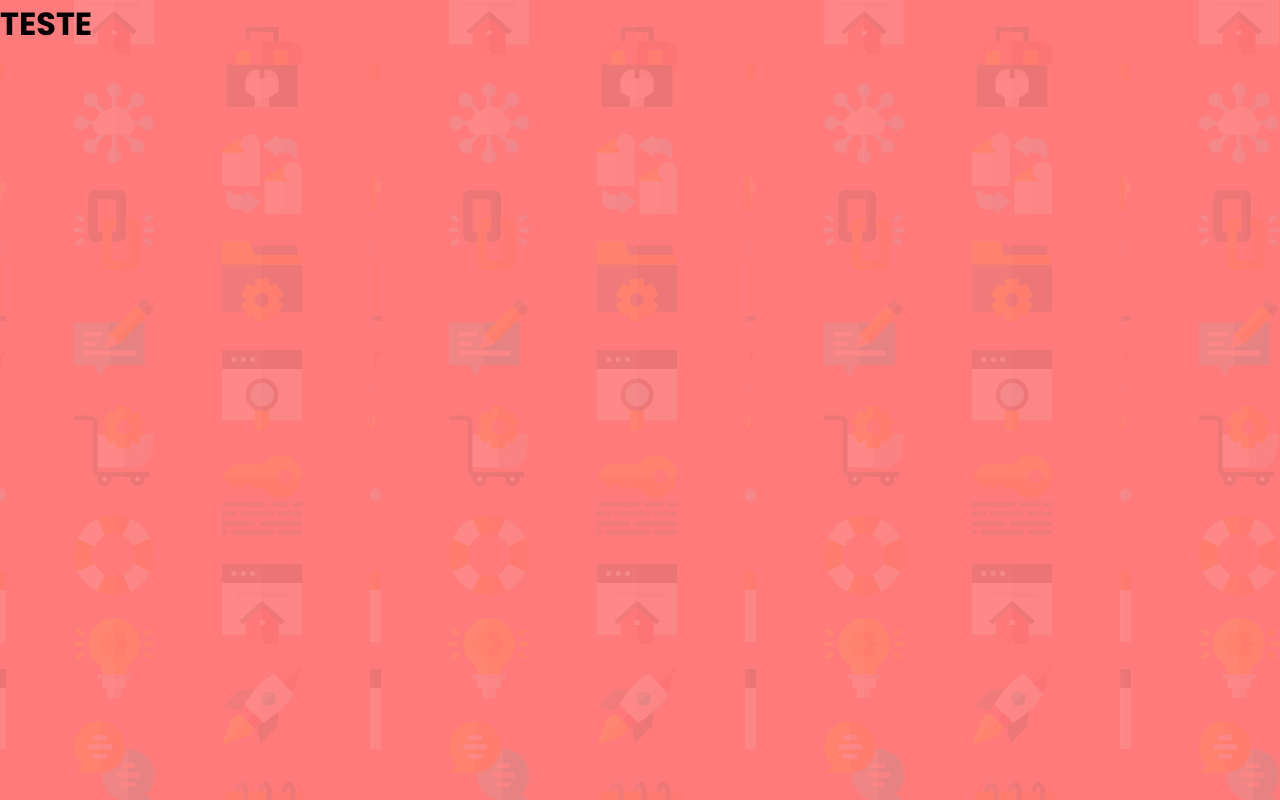
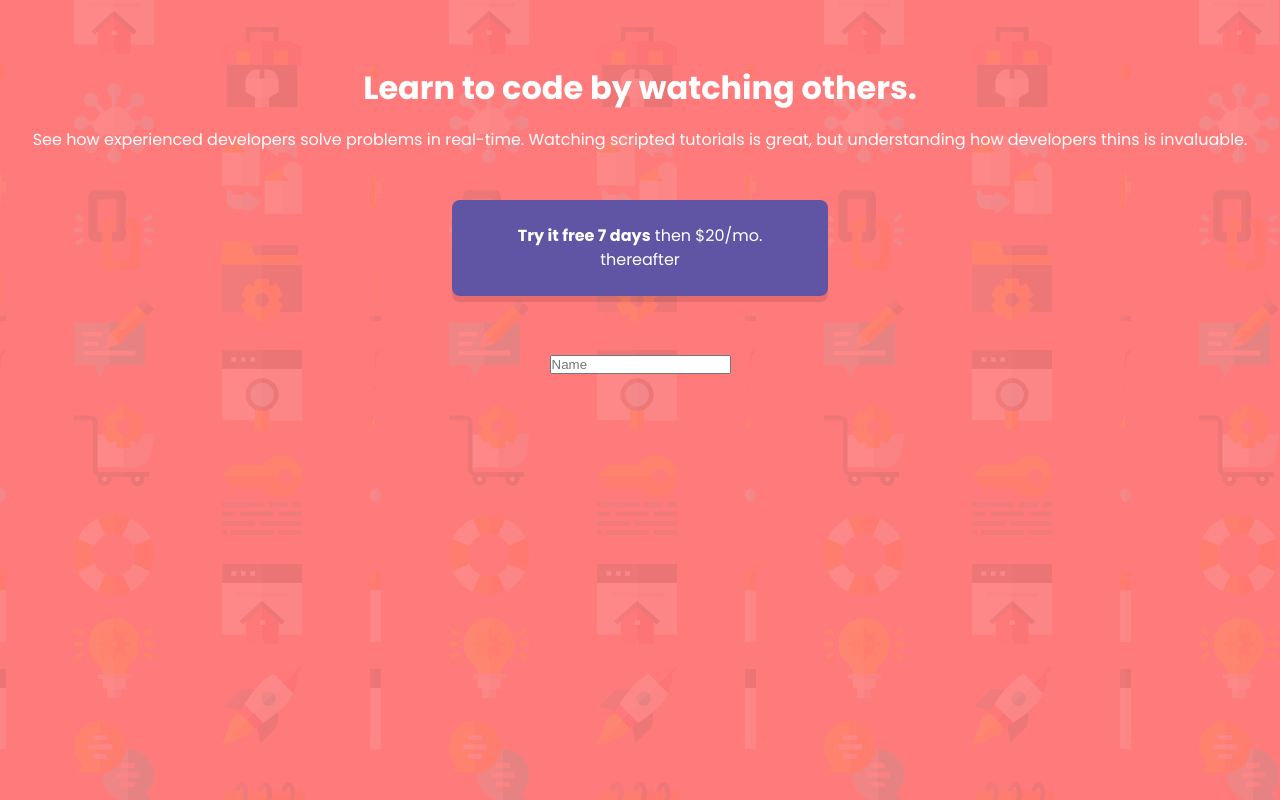
Before and after one commit to carvalhaus/signup-form, a React (Vite) app: page / in a window 1280 px wide. Built offline with nearby package versions, Linux system fonts and the light colour scheme.

Commit message:
feat: Slogan, Main, Trial and Form components created

```diff
--- a/src/App.css
+++ b/src/App.css
@@ -3,4 +3,6 @@
   background-image: url("/src/assets/bg-intro-mobile.png");
   height: 100vh;
   width: 100vw;
+
+  padding: 3rem 1rem;
 }
--- a/src/App.jsx
+++ b/src/App.jsx
@@ -1,12 +1,12 @@
-import { useState } from "react";
+import Slogan from "./components/Slogan";
 import "./App.css";
+import Main from "./components/Main";
 
 function App() {
-  const [count, setCount] = useState(0);
-
   return (
     <>
-      <h1>TESTE</h1>
+      <Slogan />
+      <Main />
     </>
   );
 }
--- /dev/null
+++ b/src/components/Form/index.jsx
@@ -0,0 +1,13 @@
+import "./Form.css";
+
+const Form = () => {
+  return (
+    <form>
+      <label>
+        <input type="text" placeholder="Name" />
+      </label>
+    </form>
+  );
+};
+
+export default Form;
--- /dev/null
+++ b/src/components/Main/Main.css
@@ -0,0 +1,7 @@
+.main-content {
+  align-items: center;
+  display: flex;
+  flex-direction: column;
+  gap: 0.5rem;
+  justify-content: center;
+}
--- /dev/null
+++ b/src/components/Main/index.jsx
@@ -0,0 +1,14 @@
+import Form from "../Form";
+import Trial from "../Trial";
+import "./Main.css";
+
+const Main = () => {
+  return (
+    <div className="main-content">
+      <Trial />
+      <Form />
+    </div>
+  );
+};
+
+export default Main;
--- /dev/null
+++ b/src/components/Slogan/Slogan.css
@@ -0,0 +1,12 @@
+.slogan {
+  color: #fff;
+  text-align: center;
+}
+
+.slogan h1 {
+  margin: 1rem 0;
+}
+
+.slogan p {
+  padding: 0 0.5rem;
+}
--- /dev/null
+++ b/src/components/Slogan/index.jsx
@@ -0,0 +1,16 @@
+import "./Slogan.css";
+
+const Slogan = () => {
+  return (
+    <div className="slogan">
+      <h1>Learn to code by watching others.</h1>
+      <p>
+        See how experienced developers solve problems in real-time. Watching
+        scripted tutorials is great, but understanding how developers thins is
+        invaluable.
+      </p>
+    </div>
+  );
+};
+
+export default Slogan;
--- /dev/null
+++ b/src/components/Trial/Trial.css
@@ -0,0 +1,18 @@
+.trial {
+  background-color: var(--blue);
+  border-radius: 0.5rem;
+  box-shadow: 0px 6px 1px rgba(0, 0, 0, 0.1);
+  color: #fff;
+  margin: 3rem 0;
+  padding: 1.5rem;
+  text-align: center;
+}
+
+.trial p {
+  margin: auto;
+  width: 80%;
+}
+
+.trial span {
+  font-weight: bold;
+}
--- /dev/null
+++ b/src/components/Trial/index.jsx
@@ -0,0 +1,13 @@
+import "./Trial.css";
+
+const Trial = () => {
+  return (
+    <div className="trial">
+        <p>
+          <span>Try it free 7 days</span> then $20/mo. thereafter
+        </p>
+    </div>
+  );
+};
+
+export default Trial;
```
Also changed, not shown: src/components/Form/Form.css (added).
